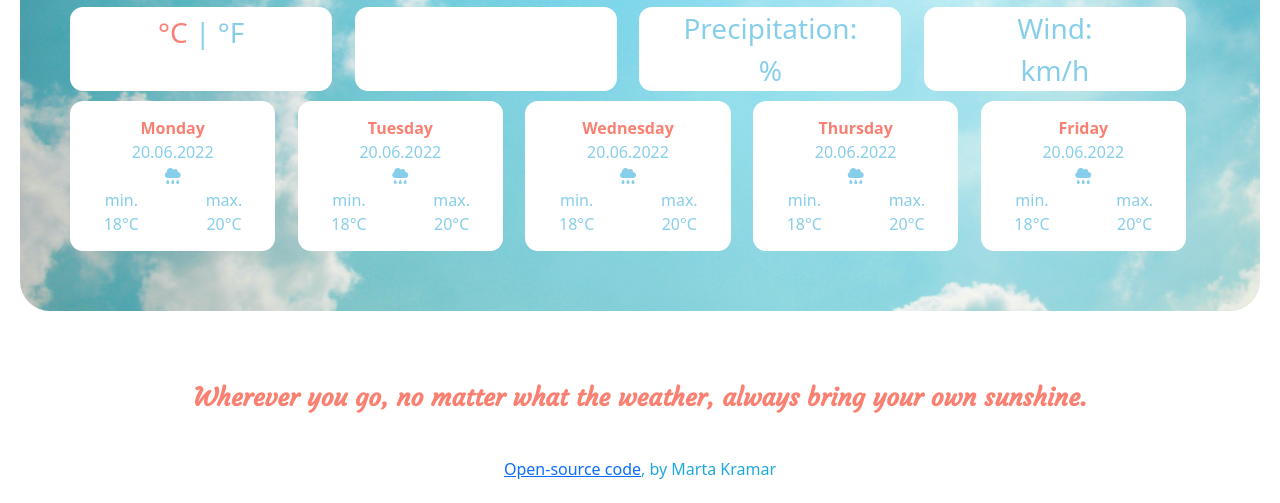
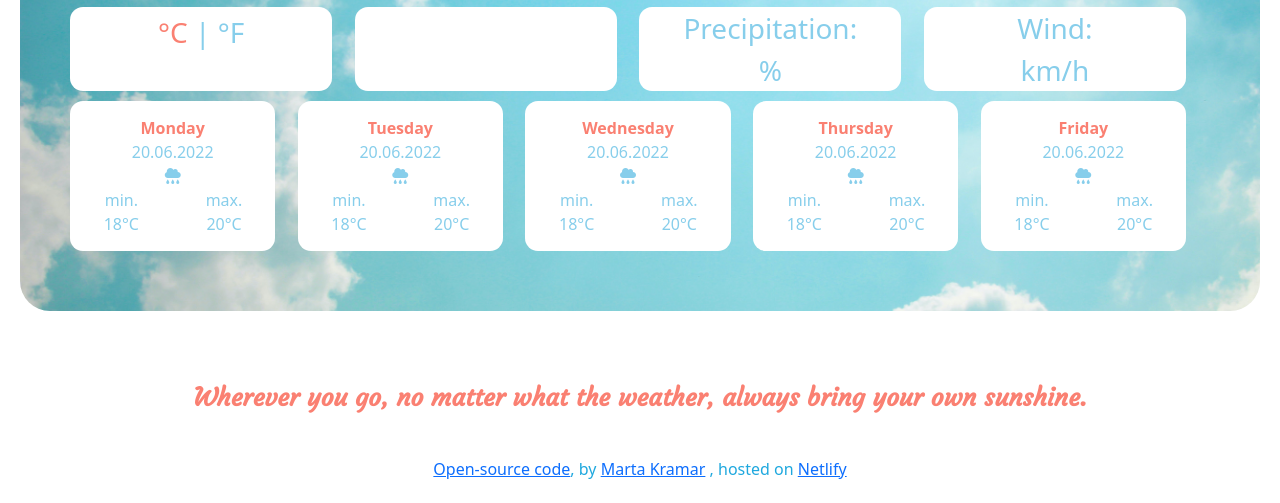
Before and after one commit to MartaKramar/weather-app, a plain HTML site: page index.html in a window 1280 px wide. Shown: the part 297-800 px from the top of the page. Drawn offline with nearby package versions, Linux system fonts and the light colour scheme; no server answers.

Commit message:
Add additional info to author link

```diff
--- a/index.html
+++ b/index.html
@@ -216,7 +216,10 @@
             sunshine.
         </p>
         <br />
-        <span class="author"><a href="https://github.com/MartaKramar/weather-app" target="_blank">Open-source code</a>, by Marta Kramar</span>
+        <span class="author"><a href="https://github.com/MartaKramar/weather-app" target="_blank">Open-source code</a>, by
+            <a href ="https://www.linkedin.com/in/marta-kramar-186a62240/" target="_blank">Marta Kramar</a> , hosted on
+            <a href ="https://marta-kramar-weather-app.netlify.app/" target="_blank">Netlify</a>
+        </span>
     </footer>
 
     <script src="src/index.js"></script>
```
